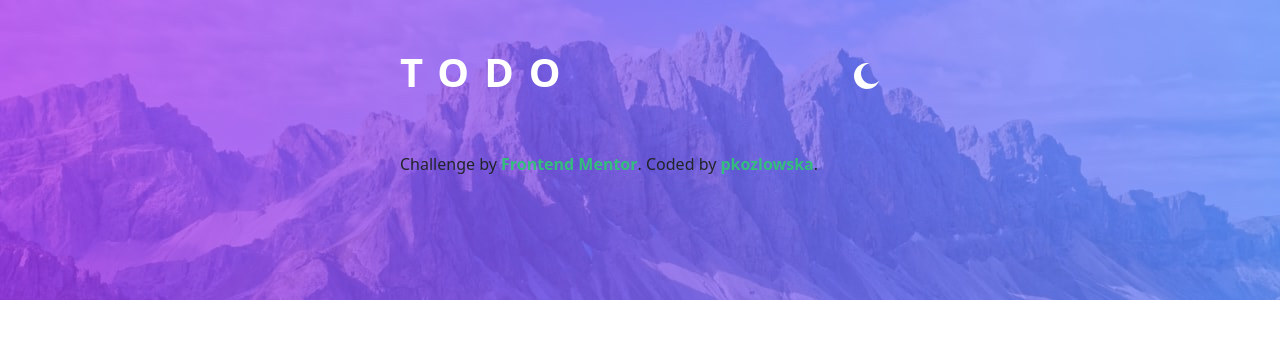
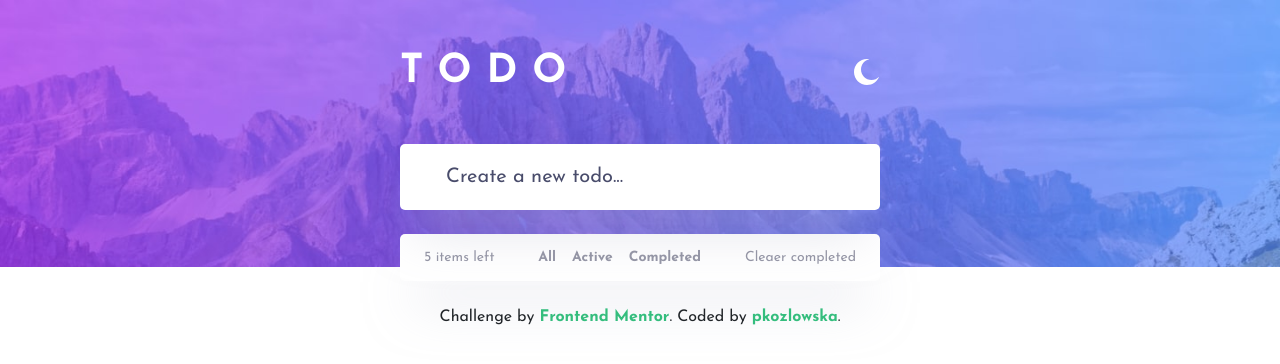
Before and after one commit to pkozlowska/todo-list, a website: page index.html in a window 1280 px wide. Drawn offline with nearby package versions, Linux system fonts and the light colour scheme.

Commit message:
Basic view skeleton & styles

```diff
--- a/index.html
+++ b/index.html
@@ -20,19 +20,40 @@
   </head>
   <body class="d-flex flex-column">
     <header
-      class="d-flex flex-row justify-content-between align-items-center mb-5"
+      class="d-flex flex-row justify-content-between mb-5"
     >
-      <h1 class="text-uppercase">Todo</h1>
-      <button class="toggle-button bg-transparent border-0"><img src="images/icon-moon.svg" alt="theme-toggle"></button>
+      <h1 class="text-uppercase m-0">Todo</h1>
+      <button class="toggle-button bg-transparent border-0">
+        <img src="images/icon-moon.svg" alt="theme-toggle" />
+      </button>
     </header>
     <main>
-
+      <input class="w-100 border-0"
+        type="text"
+        autocomplete="off"
+        placeholder="Create a new todo..."
+      />
+      <figure class="task-manage-container d-flex flex-column bg-white my-4">
+        <div class="task-list"></div>
+        <div class="manage-bar d-flex flex-row justify-content-between align-items-center text-center w-100 py-3 px-4">
+          <p class="quantity-left m-0">5 items left</p>
+          <div class="d-flex gap-3">
+            <button class="filter-btn bg-transparent border-0">All</button>
+            <button class="filter-btn bg-transparent border-0">Active</button>
+            <button class="filter-btn bg-transparent border-0">Completed</button>
+          </div>
+          <button class="clear-btn bg-transparent border-0">Cleaer completed</button>
+        </div>
+      </figure>
     </main>
-    <footer>
+    <footer class="text-center">
       Challenge by
-      <a class="text-decoration-none" href="https://www.frontendmentor.io?ref=challenge" target="_blank"
+      <a
+        class="text-decoration-none"
+        href="https://www.frontendmentor.io?ref=challenge"
+        target="_blank"
         >Frontend Mentor</a
-      >. Coded by <a class="text-decoration-none" href="#">pkozlowska</a>.
+      >. Coded by <a class="text-decoration-none" href="https://github.com/pkozlowska">pkozlowska</a>.
     </footer>
   </body>
 </html>
--- a/styles.css
+++ b/styles.css
@@ -2,24 +2,36 @@
 
 :root {
   --header-1-font-size: 2.5rem;
+  --main-font-size: 1.25rem;
+  --small-font-size: 0.875rem;
+  --light-grey-text: #d1d2da;
+  --medium-grey-text: #9495a5;
+  --dark-grey-text: #494c6b;
+  --typing-color: #393a4b;
+  --active-text: #3a7cfd;
+  --main-border-radius: 0.3125rem;
+  --font-weight-regular: 400;
+  --font-weight-bold: 700;
+  --main-box-shadow: 0px 35px 50px -15px rgba(194, 195, 214, 0.5);
 }
 
 * {
-    margin: 0;
-    padding: 0;
-  font-style: "Josefin Sans", sans-serif;
+  margin: 0;
+  padding: 0;
+  font-family: "Josefin Sans", sans-serif;
 }
 
 body {
   margin: 3rem 31.25%;
   background-image: url("images/bg-desktop-light.jpg");
   background-repeat: no-repeat;
+  background-size: 100%;
 }
 
 h1 {
   font-size: var(--header-1-font-size);
   color: #ffffff;
-  font-weight: 700;
+  font-weight: var(--font-weight-bold);
   letter-spacing: 15px;
 }
 
@@ -29,6 +41,48 @@ h1 {
 }
 
 footer > a {
-  font-weight: 700;
+  font-weight: var(--font-weight-bold);
   color: #34bd7d;
 }
+
+input,
+input::placeholder {
+  font-size: var(--main-font-size);
+  padding: 23px;
+}
+
+input {
+  color: var(--typing-color);
+  border-radius: var(--main-border-radius);
+  box-shadow: var(--main-box-shadow);
+  font-weight: var(--font-weight-regular);
+  line-height: normal;
+}
+
+input::placeholder {
+  color: var(--dark-grey-text);
+}
+
+.task-manage-container {
+  border-radius: var(--main-border-radius);
+  box-shadow: var(--main-box-shadow);
+}
+
+.manage-bar {
+  line-height: normal;
+}
+
+.quantity-left,
+.filter-btn,
+.clear-btn {
+  font-size: var(--small-font-size);
+  color: var(--medium-grey-text);
+}
+.quantity-left,
+.clear-btn {
+  font-weight: var(--font-weight-regular);
+}
+
+.filter-btn {
+  font-weight: var(--font-weight-bold);
+}
```
